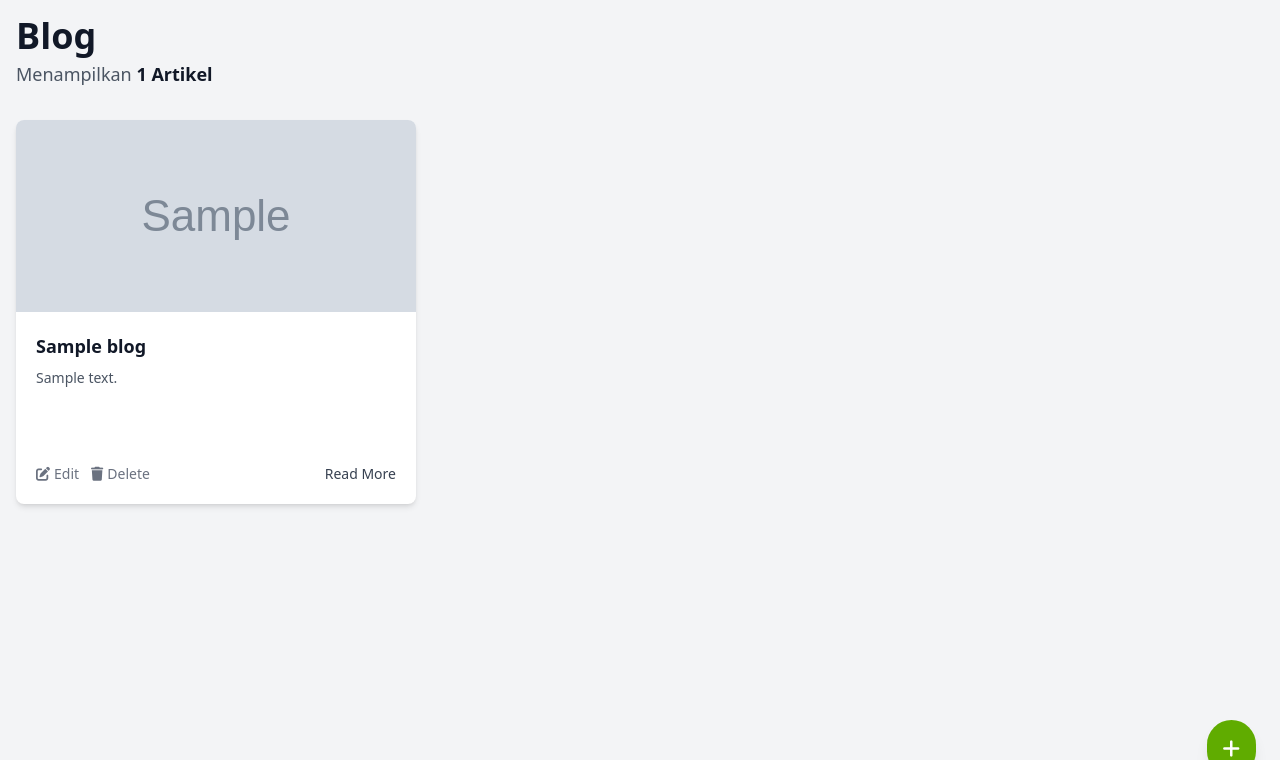
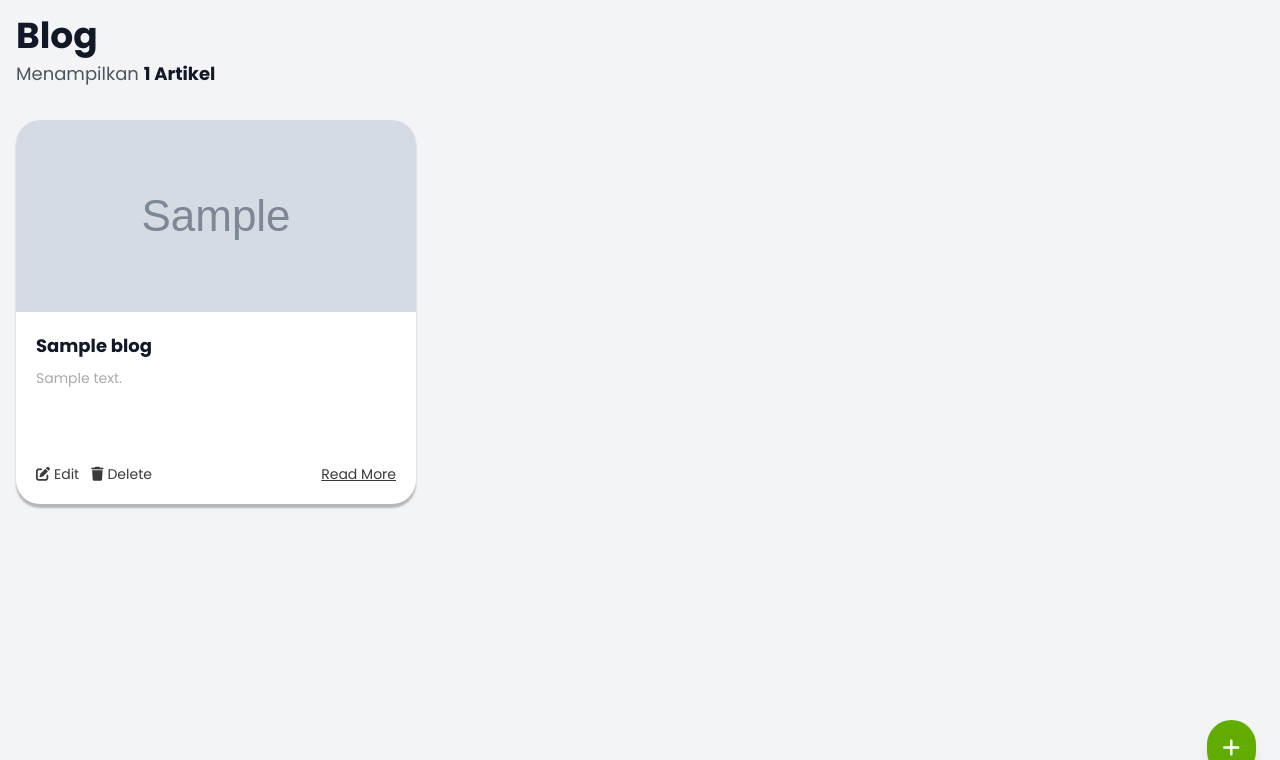
Before and after one commit to PBP-E07/matchplay, a Django app: template blog/templates/main/blog_list.html in a window 1280 px wide. Shown: the top 760 px of the page. Run offline with Django 5.2, Linux system fonts and the light colour scheme; the template is opened without the code that fills it: most values are stand-ins (such as "Sample title", 1, 10 or a date in 2020); grey boxes marked "Sample" are stand-in pictures; data that the repository does not hold is empty; some libraries are stand-ins or nearby versions.

Commit message:
Commit before pull

```diff
--- a/blog/templates/main/_blog_card.html
+++ b/blog/templates/main/_blog_card.html
@@ -3,10 +3,12 @@ File: main/templates/main/_blog_card.html
 (Versi baru yang di-styling kayak target lo)
 {% endcomment %}
 
-<div class="blog-card bg-white rounded-lg shadow-md overflow-hidden transition-all duration-300 ease-in-out transform hover:shadow-xl hover:-translate-y-1" id="blog-card-{{ blog.pk }}">
+<div class="blog-card bg-white rounded-3xl shadow-[0px_4px_2px_0px_#00000040] overflow-hidden transition-all duration-300 ease-in-out transform hover:shadow-[0px_8px_4px_0px_#00000040] hover:-translate-y-1" id="blog-card-{{ blog.pk }}">
+
     <a href="{{ blog.get_absolute_url }}">
 
     <img src="{{ blog.thumbnail|default:'https://via.placeholder.com/400x250?text=No+Image' }}" alt="{{ blog.title }}" class="w-full h-48 object-cover">
+    </a>
 
 
     <div class="p-5">
@@ -15,25 +17,24 @@ File: main/templates/main/_blog_card.html
             {{ blog.title }}
         </h3>
 
-        <p class="text-sm text-gray-600 mb-4 h-16 overflow-hidden">
+        <p class="text-sm text-[#A9A9A9] mb-4 h-16 overflow-hidden">
             {{ blog.summary }}
         </p>
 
         <div class="flex justify-between items-center pt-4 border-gray-100">
 
             <div class="flex space-x-3">
-                <button class="edit-btn text-sm text-gray-500 hover:text-blue-600 transition-colors" data-pk="{{ blog.pk }}">
+                <button class="edit-btn text-sm text-[#3B3A3A] hover:text-blue-600 transition-colors" data-pk="{{ blog.pk }}">
                     <i class="fas fa-edit mr-1"></i>Edit
                 </button>
-                <button class="delete-btn text-sm text-gray-500 hover:text-red-600 transition-colors" data-pk="{{ blog.pk }}">
+                <button class="delete-btn text-sm text-[#3B3A3A] hover:text-red-600 transition-colors" data-pk="{{ blog.pk }}">
                     <i class="fas fa-trash mr-1"></i>Delete
                 </button>
             </div>
 
-            <a href="{{ blog.get_absolute_url }}" class="text-sm text-gray-700 font-medium hover:text-black">
+            <a href="{{ blog.get_absolute_url }}" class="text-sm text-[#3B3A3A] font-medium underline hover:text-black">
                 Read More
             </a>
         </div>
     </div>
-</a>
 </div>
--- a/blog/templates/main/_blog_form.html
+++ b/blog/templates/main/_blog_form.html
@@ -1,9 +1,3 @@
-{% comment %}
-File: main/templates/main/_blog_form.html
-Ini adalah form di dalam modal.
-Disesuaikan agar mirip dengan screenshot "Create News" kamu.
-{% endcomment %}
-
 <form id="ajax-blog-form" data-url="{{ form_url }}" method="POST">
     {% csrf_token %}
 
--- a/blog/templates/main/blog_detail.html
+++ b/blog/templates/main/blog_detail.html
@@ -4,15 +4,17 @@
 {% block content %}
 <div class="max-w-3xl mx-auto bg-white rounded-lg shadow-md p-6 mt-8">
   <h1 class="text-3xl font-bold text-gray-800 mb-4">{{ blog.title }}</h1>
+  <p class="text-sm text-gray-500">Dibuat pada: {{ blog.created_at|date:"d M Y" }}</p>
+  <p class="text-sm text-gray-500">Oleh: {{ blog.author }}</p>
+
 
   {% if blog.thumbnail %}
-    <img src="{{ blog.thumbnail }}" alt="{{ blog.title }}" class="w-full h-64 object-cover rounded-md mb-4">
+    <img src="{{ blog.thumbnail }}" alt="{{ blog.title }}" class="w-full h-64 object-cover mt-4 mb-4">
   {% endif %}
 
   <p class="text-gray-600 whitespace-pre-line">{{ blog.content }}</p>
 
   <div class="mt-6 flex justify-between items-center">
-    <p class="text-sm text-gray-500">Dibuat pada: {{ blog.created_at|date:"d M Y" }}</p>
     <a href="{% url 'main:blog-list' %}" class="text-blue-500 hover:underline">← Kembali</a>
   </div>
 </div>
--- a/blog/templates/main/blog_list.html
+++ b/blog/templates/main/blog_list.html
@@ -15,7 +15,6 @@
         {% include 'main/_blog_card.html' with blog=blog %}
     {% empty %}
         <div id="no-blogs-message" class="col-span-1 md:col-span-2 lg:col-span-3 text-center text-gray-500 p-10 bg-white rounded-lg shadow">
-            {% comment %} Ganti 'image/no-news.png' dengan path yang benar jika beda {% endcomment %}
             <img src="{% static 'image/no-news.png' %}" alt="No News" class="mx-auto h-32 w-32 mb-4 opacity-50">
             <p class="text-xl">Belum ada artikel.</p>
         </div>
--- a/templates/base.html
+++ b/templates/base.html
@@ -7,8 +7,16 @@
     <title>Matchplay Blog</title>
     <link href="{% static 'css/global.css' %}" rel="stylesheet">
     <link rel="stylesheet" href="https://cdnjs.cloudflare.com/ajax/libs/font-awesome/6.0.0-beta3/css/all.min.css">
-    <script src="https://cdn.tailwindcss.com">
-    </script>
+    <link rel="preconnect" href="https://fonts.googleapis.com">
+    <link rel="preconnect" href="https://fonts.gstatic.com" crossorigin>
+    <link href="https://fonts.googleapis.com/css2?family=Poppins:wght@400;700&display=swap" rel="stylesheet">
+    <script src="https://cdn.tailwindcss.com"></script>
+    <style>
+
+    body {
+        font-family: 'Poppins', sans-serif;
+    }
+    </style>
 </head>
 <body class="bg-gray-100">
 
```
